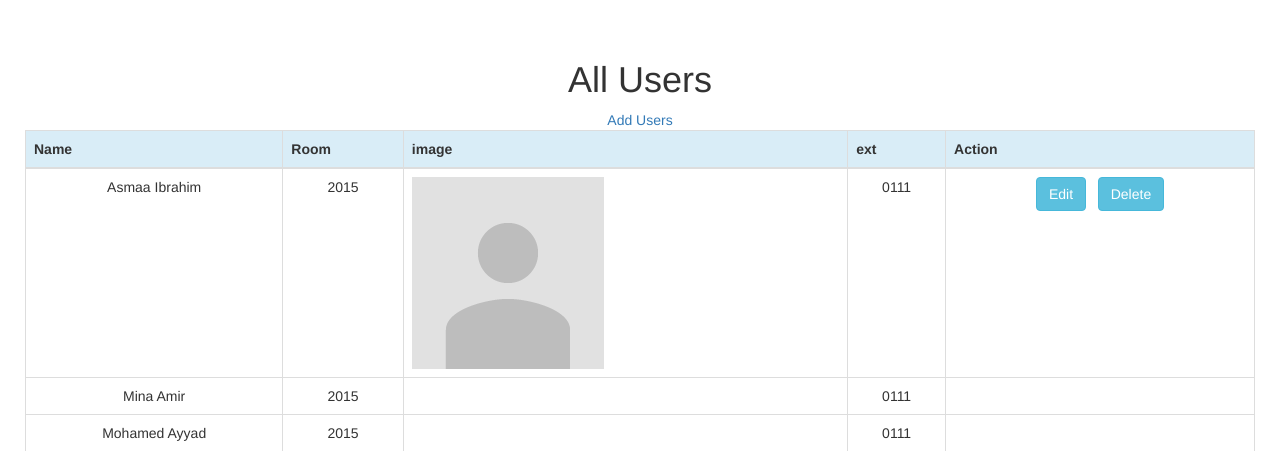
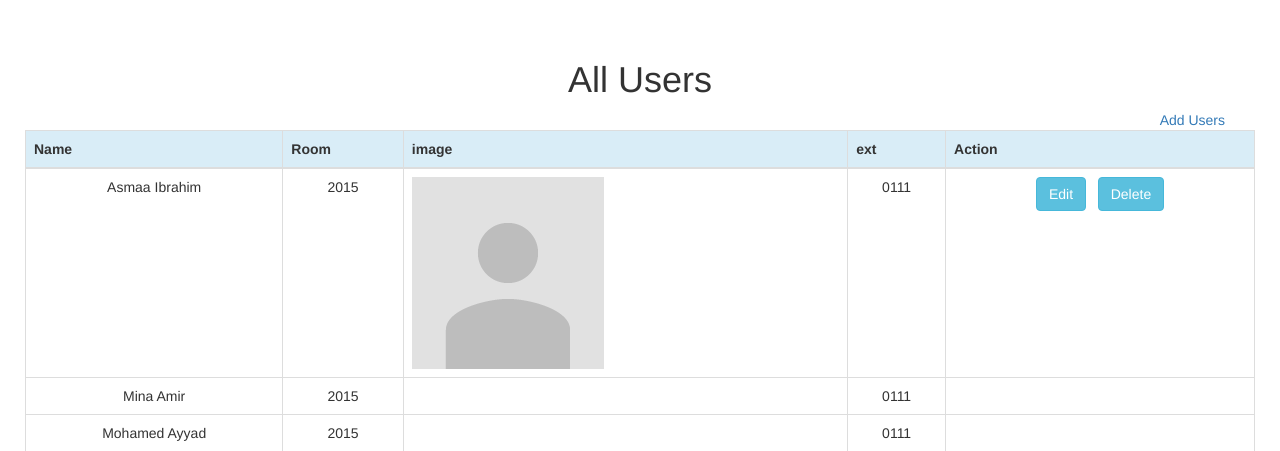
Before and after one commit to Mayyad/Tigers, a PHP site: page /allUsers.html in a window 1280 px wide. Shown: the part 62-513 px from the top of the page. Run offline with PHP 8.4, Linux system fonts and the light colour scheme.

Commit message:
cssediting

```diff
--- a/css/css.css
+++ b/css/css.css
@@ -1,5 +1,8 @@
 
 /* CSS Document */
+.right {
+    text-align: right;
+}
 .paddingTop{
 	padding-top:1.5%;
 
```
